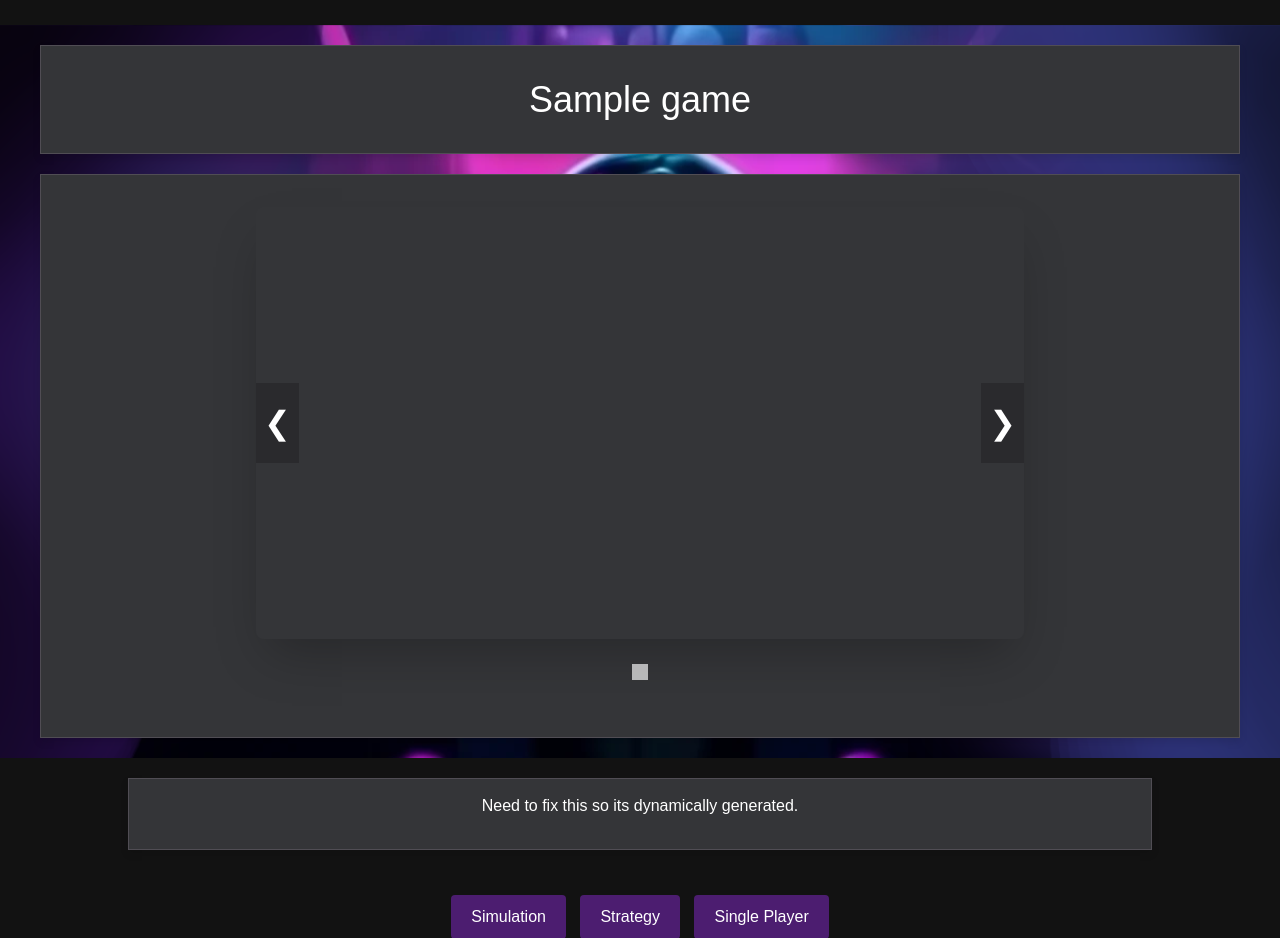
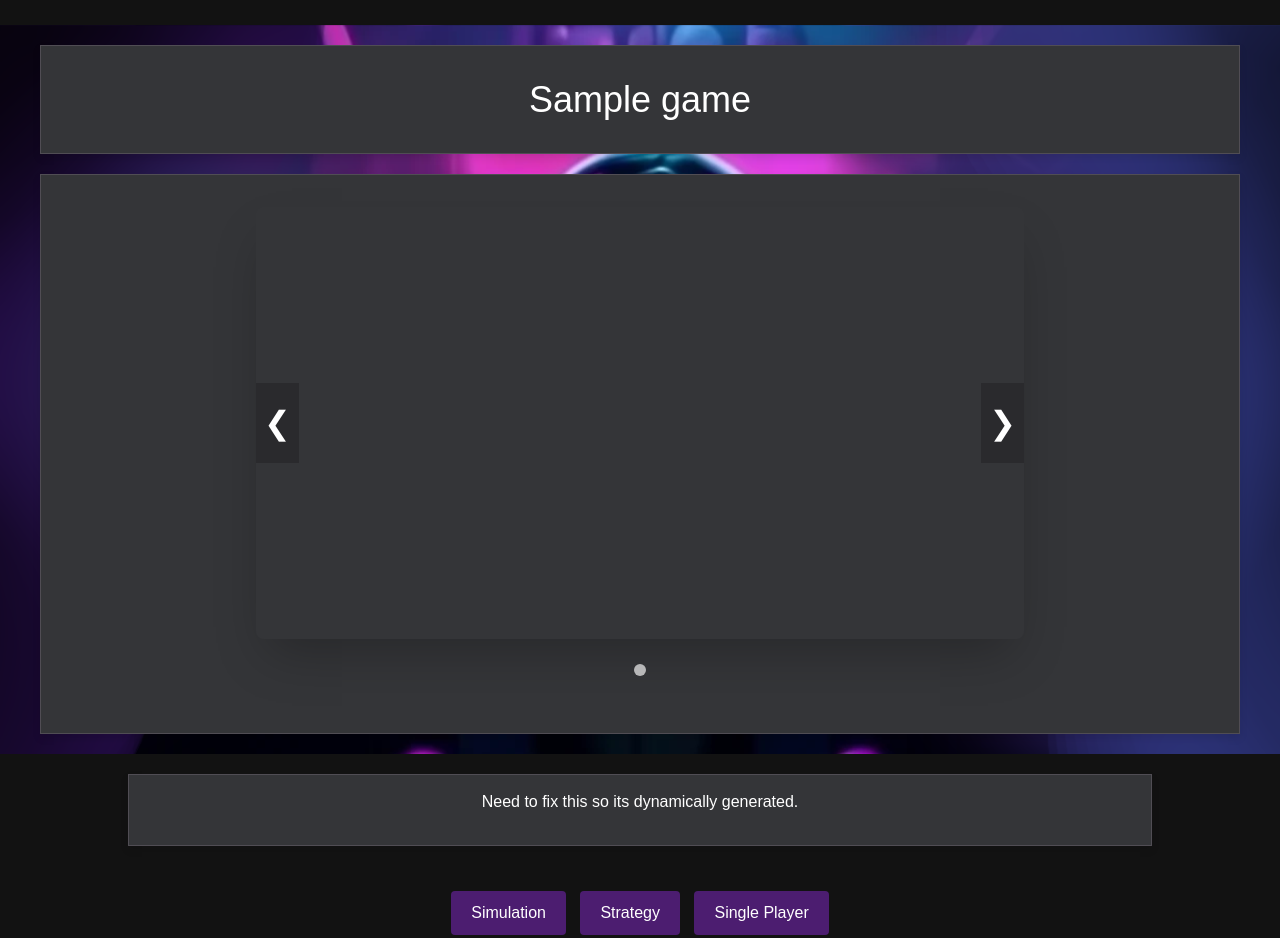
Before and after one commit to Icecreamy8229/kettle, a Flask app: template templates/game.html in a window 1280 px wide. Shown: the part 80-1018 px from the top of the page. Run offline with Flask 3, Linux system fonts and the light colour scheme; tables that the repository leaves empty hold one stand-in row (values such as "Sample post"); the template is opened without the code that fills it: values that come from a table or form of the project are taken from there, most other values are stand-ins (such as "Sample title", 1, 10 or a date in 2020); parts of the project's set-up code (start-up, migrations or seed data) failed here and were passed over; some libraries are stand-ins or nearby versions.

Commit message:
changed buttons on slider to be round and smaller

```diff
--- a/static/slider.css
+++ b/static/slider.css
@@ -95,9 +95,9 @@ body {
 
 .slider-nav button {
 	border: none;
-	width: 1rem;
-	height: 1rem;
-
+	width: 12px;
+	height: 12px;
+	border-radius: 3em;
 	background-color: #fff;
 	opacity: 0.65;
 	transition: opacity ease 250ms;
```
